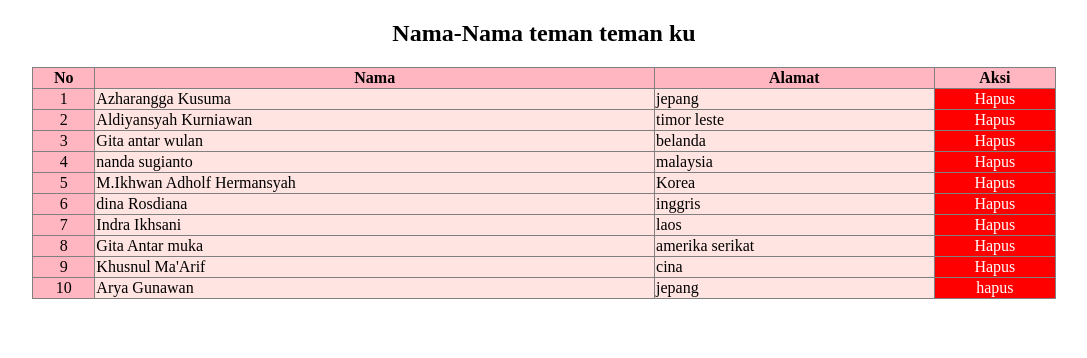
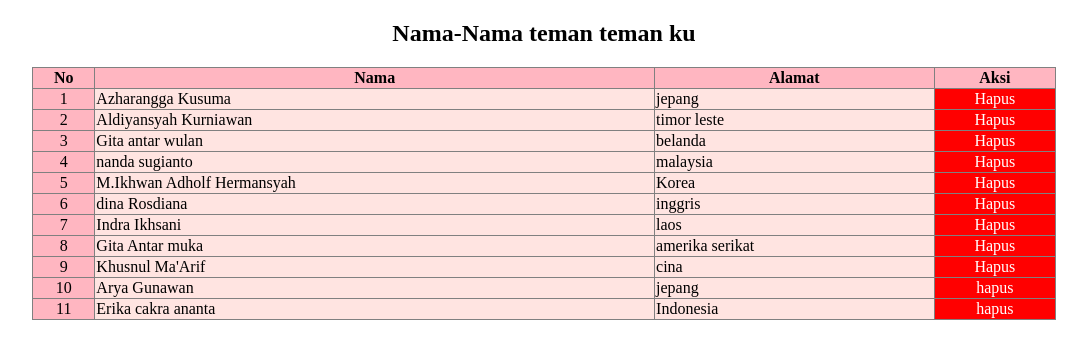
Before and after one commit to RikaQodriah/tugas_pwd, a plain HTML site: page Index.html in a window 1280 px wide. Shown: the whole page, without its empty margins (96-1183 px from the left). Drawn offline with Linux system fonts and the light colour scheme.

Commit message:
menambahkan data mahasiswa

```diff
--- a/Index.html
+++ b/Index.html
@@ -104,6 +104,12 @@
             <td class="data" id="alamat__10">jepang</td>
             <td class="data tengah" id="hapus__10" ;>hapus</td>
         </tr>
+        <tr id="baris__10" class="baris">
+            <td style="background-color:#FFB6C1;">11</td>
+            <td class="data" id="nama_mhs__10">Erika cakra ananta</td>
+            <td class="data" id="alamat__10">Indonesia</td>
+            <td class="data tengah" id="hapus__10" ;>hapus</td>
+        </tr>
     </table>
 <!--     <script src="https://ajax.googleapis.com/ajax/libs/jquery/3.6.0/jquery.min.js"></script> -->
 <script src="Script.js"></script>
```
